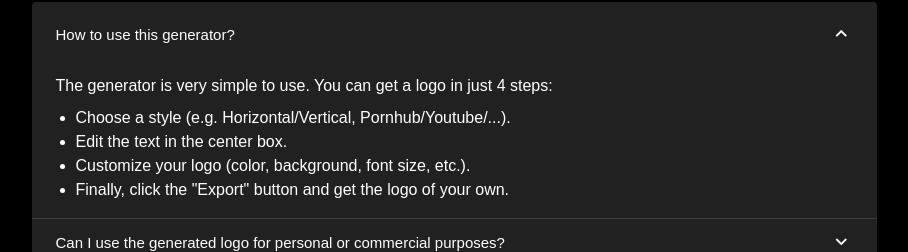
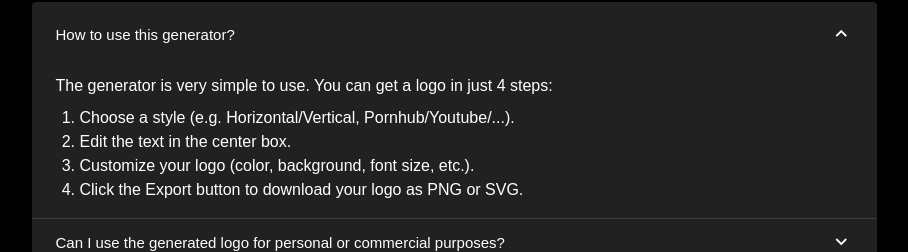
Before and after one commit to bestony/logoly, a Vue app: page /onlyfans in a window 1280 px wide. Shown: the part 1276-1528 px from the top of the page, without its empty margins (186-1094 px from the left). Built offline with nearby package versions, Linux system fonts and the light colour scheme; a web font is replaced by a local one.

Commit message:
feat: update FAQ component to use dynamic steps list
- Replaced static list of steps with a dynamic ordered list generated from a JavaScript array.
- Improved accessibility by adding an aria-label to the steps list.

```diff
--- a/src/components/Faq.vue
+++ b/src/components/Faq.vue
@@ -5,14 +5,9 @@
       <v-expansion-panel title="How to use this generator?">
         <template v-slot:text>
           The generator is very simple to use. You can get a logo in just 4 steps:
-          <ul class="list-disc mt-2">
-            <div class="ml-5">
-              <li>Choose a style (e.g. Horizontal/Vertical, Pornhub/Youtube/...).</li>
-              <li>Edit the text in the center box.</li>
-              <li>Customize your logo (color, background, font size, etc.).</li>
-              <li>Finally, click the "Export" button and get the logo of your own.</li>
-            </div>
-          </ul>
+          <ol class="list-decimal mt-2 ml-6 space-y-1" aria-label="Steps to generate a logo">
+            <li v-for="step in steps" :key="step.id">{{ step.text }}</li>
+          </ol>
         </template>
       </v-expansion-panel>
       <v-expansion-panel
@@ -22,3 +17,24 @@
     </v-expansion-panels>
   </div>
 </template>
+
+<script setup>
+const steps = [
+  {
+    id: 'choose-style',
+    text: 'Choose a style (e.g. Horizontal/Vertical, Pornhub/Youtube/...).'
+  },
+  {
+    id: 'edit-text',
+    text: 'Edit the text in the center box.'
+  },
+  {
+    id: 'customize',
+    text: 'Customize your logo (color, background, font size, etc.).'
+  },
+  {
+    id: 'export',
+    text: 'Click the Export button to download your logo as PNG or SVG.'
+  }
+];
+</script>
```
